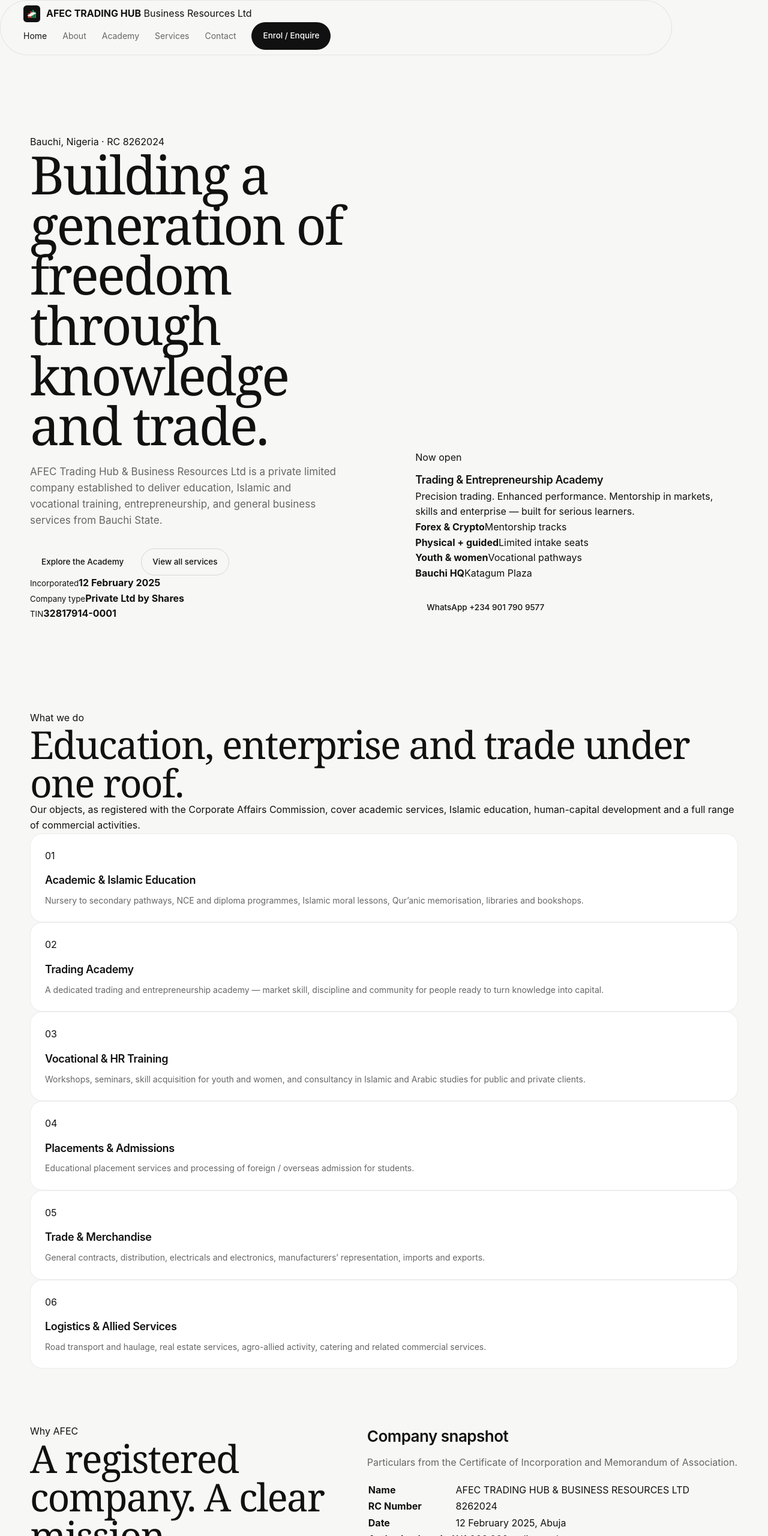
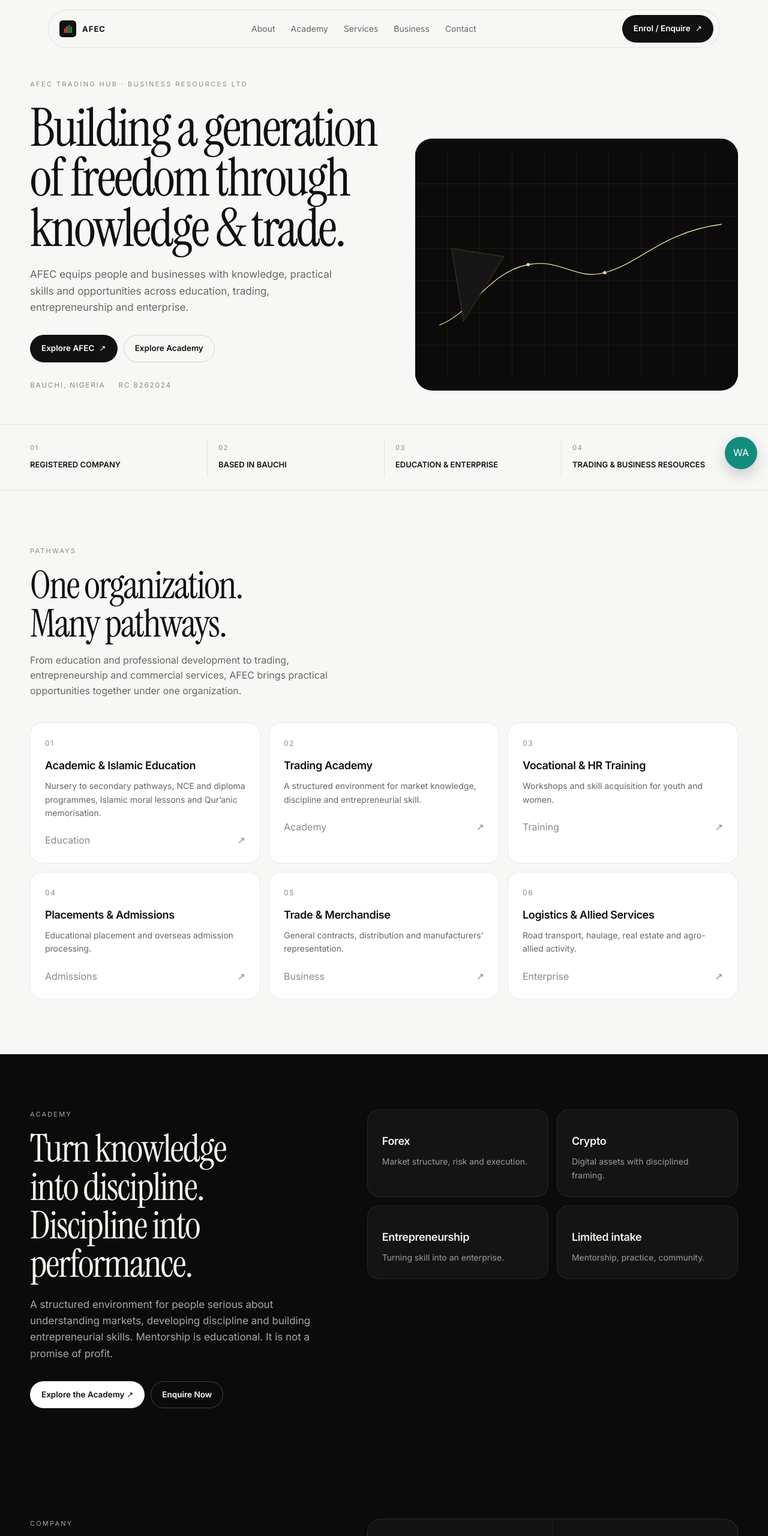
Before and after one commit to Quantikz/afec-trading-hub, a plain HTML site: page index.html in a window 1280 px wide. Shown: the top 2560 px of the page at 60% size. Drawn offline with Linux system fonts and the light colour scheme.

Commit message:
Redesign homepage to premium institutional layout

```diff
--- a/index.html
+++ b/index.html
@@ -2,163 +2,112 @@
 <html lang="en">
 <head>
   <meta charset="UTF-8" />
-  <meta name="viewport" content="width=device-width, initial-scale=1.0" />
-  <title>AFEC Trading Hub &amp; Business Resources Ltd</title>
-  <meta name="description" content="AFEC Trading Hub & Business Resources Ltd — education, Islamic studies, vocational training, and a trading & entrepreneurship academy in Bauchi, Nigeria." />
+  <meta name="viewport" content="width=device-width, initial-scale=1" />
+  <title>AFEC Trading Hub & Business Resources Ltd</title>
+  <meta name="description" content="Bauchi-based education, training, trading and business-resources company. Building a generation of freedom through knowledge and trade." />
   <link rel="preconnect" href="https://fonts.googleapis.com" />
   <link rel="preconnect" href="https://fonts.gstatic.com" crossorigin />
-  <link href="https://fonts.googleapis.com/css2?family=Outfit:wght@300;400;500;600;700&family=Playfair+Display:wght@500;600;700&display=swap" rel="stylesheet" />
-  <link rel="stylesheet" href="assets/css/style.css" />
-  <link rel="icon" href="assets/img/logo.svg" />
+  <link href="https://fonts.googleapis.com/css2?family=Instrument+Serif:ital@0;1&family=Inter:wght@400;500;600;700&display=swap" rel="stylesheet" />
+  <link rel="stylesheet" href="/assets/css/style.css" />
+  <link rel="icon" href="/assets/img/logo.svg" />
 </head>
 <body>
-  <header class="nav">
-    <div class="wrap nav-inner">
-      <a class="brand" href="index.html">
-        <img class="brand-mark" src="assets/img/logo.svg" alt="AFEC logo" />
-        <span class="brand-text">
-          <strong>AFEC TRADING HUB</strong>
-          <span>Business Resources Ltd</span>
-        </span>
-      </a>
+  <div class="nav-shell">
+    <div class="nav" id="nav">
+      <a class="brand" href="/"><svg class="brand-mark" viewBox="0 0 80 80" aria-hidden="true"><rect width="80" height="80" rx="16" fill="#111"/><rect x="22" y="38" width="8" height="22" fill="#c4453c"/><rect x="32" y="28" width="8" height="32" fill="#c4453c"/><rect x="42" y="22" width="8" height="38" fill="#1f8a4d"/><rect x="52" y="30" width="8" height="30" fill="#1f8a4d"/></svg><b>AFEC</b></a>
       <nav class="nav-links">
-        <a class="active" href="index.html">Home</a>
-        <a href="about.html">About</a>
-        <a href="academy.html">Academy</a>
-        <a href="services.html">Services</a>
-        <a href="contact.html">Contact</a>
-        <a class="nav-cta" href="contact.html">Enrol / Enquire</a>
+        <a href="/about">About</a><a href="/academy">Academy</a><a href="/services">Services</a><a href="/business">Business</a><a href="/contact">Contact</a>
       </nav>
-      <button class="menu-btn" aria-label="Menu">☰</button>
+      <a class="nav-cta" href="/contact">Enrol / Enquire <span class="arr">↗</span></a>
+      <button class="menu-btn" id="menuBtn" aria-label="Open menu">☰</button>
     </div>
-  </header>
-
+  </div>
+  <div class="drawer" id="drawer">
+    <div class="drawer-top"><b>AFEC</b><button class="menu-btn" id="closeBtn" aria-label="Close menu">✕</button></div>
+    <nav><a href="/">Home</a><a href="/about">About</a><a href="/academy">Academy</a><a href="/services">Services</a><a href="/business">Business Resources</a><a href="/contact">Contact</a></nav>
+    <div class="drawer-foot"><a class="btn btn-dark" href="/contact">Enrol / Enquire</a><a class="btn btn-ghost" href="https://wa.me/2349017909577">WhatsApp</a></div>
+  </div>
+  <main>
     <section class="hero">
       <div class="wrap hero-grid">
         <div>
-        <p class="kicker">Bauchi, Nigeria · RC 8262024</p>
-        <h1>Building a generation of <span class="gold">freedom</span> through knowledge and trade.</h1>
-        <p class="lead">AFEC Trading Hub &amp; Business Resources Ltd is a private limited company established to deliver education, Islamic and vocational training, entrepreneurship, and general business services from Bauchi State.</p>
+          <p class="eyebrow">AFEC TRADING HUB · BUSINESS RESOURCES LTD</p>
+          <h1>Building a generation<br>of freedom through<br>knowledge & trade.</h1>
+          <p class="lead">AFEC equips people and businesses with knowledge, practical skills and opportunities across education, trading, entrepreneurship and enterprise.</p>
           <div class="hero-actions">
-          <a class="btn btn-gold" href="academy.html">Explore the Academy</a>
-          <a class="btn btn-ghost" href="services.html">View all services</a>
+            <a class="btn btn-dark" href="/about">Explore AFEC <span class="arr">↗</span></a>
+            <a class="btn btn-ghost" href="/academy">Explore Academy</a>
           </div>
-        <div class="meta-row">
-          <div class="meta-item"><small>Incorporated</small><strong>12 February 2025</strong></div>
-          <div class="meta-item"><small>Company type</small><strong>Private Ltd by Shares</strong></div>
-          <div class="meta-item"><small>TIN</small><strong>32817914-0001</strong></div>
+          <div class="hero-meta"><span>Bauchi, Nigeria</span><span>RC 8262024</span></div>
         </div>
-      </div>
-      <aside class="hero-card">
-        <p class="kicker" style="margin-bottom:10px">Now open</p>
-        <h3>Trading &amp; Entrepreneurship Academy</h3>
-        <p>Precision trading. Enhanced performance. Mentorship in markets, skills and enterprise — built for serious learners.</p>
-        <div class="stat-grid">
-          <div class="stat"><b>Forex &amp; Crypto</b><span>Mentorship tracks</span></div>
-          <div class="stat"><b>Physical + guided</b><span>Limited intake seats</span></div>
-          <div class="stat"><b>Youth &amp; women</b><span>Vocational pathways</span></div>
-          <div class="stat"><b>Bauchi HQ</b><span>Katagum Plaza</span></div>
-        </div>
-        <div class="hero-actions" style="margin-top:22px">
-          <a class="btn btn-gold" href="https://wa.me/2349017909577" target="_blank" rel="noopener">WhatsApp +234 901 790 9577</a>
-        </div>
-      </aside>
-    </div>
-  </section>
-
-  <section>
-    <div class="wrap">
-      <div class="section-head">
-        <p class="kicker">What we do</p>
-        <h2>Education, enterprise and trade under one roof.</h2>
-        <p>Our objects, as registered with the Corporate Affairs Commission, cover academic services, Islamic education, human-capital development and a full range of commercial activities.</p>
-      </div>
-      <div class="cards">
-        <article class="card"><div class="icon">01</div><h3>Academic &amp; Islamic Education</h3><p>Nursery to secondary pathways, NCE and diploma programmes, Islamic moral lessons, Qur’anic memorisation, libraries and bookshops.</p></article>
-        <article class="card"><div class="icon">02</div><h3>Trading Academy</h3><p>A dedicated trading and entrepreneurship academy — market skill, discipline and community for people ready to turn knowledge into capital.</p></article>
-        <article class="card"><div class="icon">03</div><h3>Vocational &amp; HR Training</h3><p>Workshops, seminars, skill acquisition for youth and women, and consultancy in Islamic and Arabic studies for public and private clients.</p></article>
-        <article class="card"><div class="icon">04</div><h3>Placements &amp; Admissions</h3><p>Educational placement services and processing of foreign / overseas admission for students.</p></article>
-        <article class="card"><div class="icon">05</div><h3>Trade &amp; Merchandise</h3><p>General contracts, distribution, electricals and electronics, manufacturers’ representation, imports and exports.</p></article>
-        <article class="card"><div class="icon">06</div><h3>Logistics &amp; Allied Services</h3><p>Road transport and haulage, real estate services, agro-allied activity, catering and related commercial services.</p></article>
+        <div class="hero-visual" aria-hidden="true">
+          <svg viewBox="0 0 800 560" xmlns="http://www.w3.org/2000/svg"><rect width="800" height="560" fill="#0B0B0B"/><g fill="none" stroke="#B8893A" stroke-opacity=".35" stroke-width=".6"><path d="M0 80H800M0 160H800M0 240H800M0 320H800M0 400H800M0 480H800"/><path d="M80 0V560M160 0V560M240 0V560M320 0V560M400 0V560M480 0V560M560 0V560M640 0V560M720 0V560"/></g><path d="M60 430 C 140 400 180 300 280 280 C 360 264 400 320 470 300 C 560 276 610 200 760 180" fill="none" stroke="#E8D6A3" stroke-width="2"/><circle cx="280" cy="280" r="4" fill="#E8D6A3"/><circle cx="470" cy="300" r="4" fill="#E8D6A3"/><polygon points="120,420 220,260 90,240" fill="#161616" stroke="#B8893A" stroke-opacity=".5"/></svg>
         </div>
       </div>
     </section>
-
-  <section style="padding-top:0">
-    <div class="wrap split">
+    <div class="trust"><div class="wrap trust-grid">
+      <div class="trust-item"><small>01</small><b>REGISTERED COMPANY</b></div>
+      <div class="trust-item"><small>02</small><b>BASED IN BAUCHI</b></div>
+      <div class="trust-item"><small>03</small><b>EDUCATION & ENTERPRISE</b></div>
+      <div class="trust-item"><small>04</small><b>TRADING & BUSINESS RESOURCES</b></div>
+    </div></div>
+    <section><div class="wrap">
+      <p class="section-kicker">Pathways</p>
+      <h2>One organization.<br>Many pathways.</h2>
+      <p class="section-lead">From education and professional development to trading, entrepreneurship and commercial services, AFEC brings practical opportunities together under one organization.</p>
+      <div class="path-grid">
+        <a class="card" href="/services"><div class="num">01</div><h3>Academic & Islamic Education</h3><p>Nursery to secondary pathways, NCE and diploma programmes, Islamic moral lessons and Qur’anic memorisation.</p><div class="card-foot"><span>Education</span><span>↗</span></div></a>
+        <a class="card" href="/academy"><div class="num">02</div><h3>Trading Academy</h3><p>A structured environment for market knowledge, discipline and entrepreneurial skill.</p><div class="card-foot"><span>Academy</span><span>↗</span></div></a>
+        <a class="card" href="/services"><div class="num">03</div><h3>Vocational & HR Training</h3><p>Workshops and skill acquisition for youth and women.</p><div class="card-foot"><span>Training</span><span>↗</span></div></a>
+        <a class="card" href="/services"><div class="num">04</div><h3>Placements & Admissions</h3><p>Educational placement and overseas admission processing.</p><div class="card-foot"><span>Admissions</span><span>↗</span></div></a>
+        <a class="card" href="/business"><div class="num">05</div><h3>Trade & Merchandise</h3><p>General contracts, distribution and manufacturers’ representation.</p><div class="card-foot"><span>Business</span><span>↗</span></div></a>
+        <a class="card" href="/business"><div class="num">06</div><h3>Logistics & Allied Services</h3><p>Road transport, haulage, real estate and agro-allied activity.</p><div class="card-foot"><span>Enterprise</span><span>↗</span></div></a>
+      </div>
+    </div></section>
+    <section class="dark"><div class="wrap split">
       <div>
-        <p class="kicker">Why AFEC</p>
-        <h2>A registered company. A clear mission.</h2>
-        <p class="lead" style="margin-top:14px">We exist to equip people in Bauchi and beyond with knowledge that is useful — in the classroom, in faith, in skill and in the market.</p>
-        <ul class="list">
-          <li>CAC-certified private company limited by shares</li>
-          <li>Registered objects spanning education and commerce</li>
-          <li>Physical presence at Mustapha Katagum Plaza, Bauchi</li>
-          <li>Academy community focused on consistent performance</li>
-        </ul>
-        <div class="badge-row">
-          <span class="badge">CAMA 2020</span>
-          <span class="badge">RC 8262024</span>
-          <span class="badge">Private company</span>
+        <p class="section-kicker">Academy</p>
+        <h2>Turn knowledge<br>into discipline.<br>Discipline into<br>performance.</h2>
+        <p class="lead">A structured environment for people serious about understanding markets, developing discipline and building entrepreneurial skills. Mentorship is educational. It is not a promise of profit.</p>
+        <div class="hero-actions"><a class="btn btn-dark" href="/academy" style="background:#fff;color:#111">Explore the Academy ↗</a><a class="btn btn-ghost light" href="/contact">Enquire Now</a></div>
       </div>
+      <div class="path-grid" style="grid-template-columns:1fr 1fr">
+        <article class="card"><h3>Forex</h3><p>Market structure, risk and execution.</p></article>
+        <article class="card"><h3>Crypto</h3><p>Digital assets with disciplined framing.</p></article>
+        <article class="card"><h3>Entrepreneurship</h3><p>Turning skill into an enterprise.</p></article>
+        <article class="card"><h3>Limited intake</h3><p>Mentorship, practice, community.</p></article>
       </div>
-      <div class="panel">
-        <h3 style="font-family:var(--display);font-size:26px;margin-bottom:10px">Company snapshot</h3>
-        <p style="color:var(--muted);margin-bottom:18px">Particulars from the Certificate of Incorporation and Memorandum of Association.</p>
-        <table>
-          <tr><td><strong>Name</strong></td><td>AFEC TRADING HUB &amp; BUSINESS RESOURCES LTD</td></tr>
-          <tr><td><strong>RC Number</strong></td><td>8262024</td></tr>
-          <tr><td><strong>Date</strong></td><td>12 February 2025, Abuja</td></tr>
-          <tr><td><strong>Authorised capital</strong></td><td>₦1,000,000 ordinary shares</td></tr>
-          <tr><td><strong>Office</strong></td><td>114/115 Mustapha Katagum Plaza, Gidan Gona Road, Bauchi</td></tr>
-        </table>
+    </div></section>
+    <section class="dark"><div class="wrap split">
+      <div><p class="section-kicker">Company</p><h2>Built on a<br>real foundation.</h2><p class="lead">Particulars from the Certificate of Incorporation.</p><a class="btn btn-ghost light" href="/about">View company information</a></div>
+      <div class="dash">
+        <div><small>RC NUMBER</small><b>8262024</b></div>
+        <div><small>COMPANY TYPE</small><b>Private Ltd by Shares</b></div>
+        <div><small>INCORPORATED</small><b>12 February 2025</b></div>
+        <div><small>AUTHORISED CAPITAL</small><b>₦1,000,000</b></div>
+        <div style="grid-column:1/-1"><small>REGISTERED OFFICE</small><b>Mustapha Katagum Plaza, Gidan Gona Road, Bauchi</b></div>
       </div>
+    </div></section>
+    <section><div class="wrap">
+      <p class="section-kicker">FAQ</p><h2>Questions.</h2>
+      <div class="faq" style="margin-top:28px">
+        <details open><summary>What does AFEC offer?</summary><p>Education, Islamic and vocational training, a trading academy, placements, and registered commercial services.</p></details>
+        <details><summary>Where is AFEC located?</summary><p>No. 114/115 Mustapha Katagum Plaza, Gidan Gona Road, Bauchi, Bauchi State, Nigeria.</p></details>
+        <details><summary>How do I enrol?</summary><p>Use Enrol / Enquire or WhatsApp +234 901 790 9577. Verify payment instructions on a voice call.</p></details>
+        <details><summary>Do you offer physical training?</summary><p>Yes. Physical mentorship cycles have been run from Bauchi, with limited seats.</p></details>
       </div>
-  </section>
-
-  <section>
-    <div class="wrap" style="text-align:center">
-      <p class="kicker" style="justify-content:center">Next step</p>
-      <h2>Ready to train, enrol or partner?</h2>
-      <p class="lead" style="margin-inline:auto">Speak with the team about academy intake, school services, training or trade.</p>
-      <div class="hero-actions" style="justify-content:center">
-        <a class="btn btn-gold" href="contact.html">Send an enquiry</a>
-        <a class="btn btn-ghost" href="tel:+2348060117584">Call +234 806 011 7584</a>
+    </div></section>
+  </main>
+  <footer class="footer"><div class="wrap">
+    <div class="footer-top">
+      <div><div class="footer-brand">AFEC</div><p>Building a generation of freedom through knowledge & trade.</p></div>
+      <div><h4>COMPANY</h4><a href="/about">About</a><a href="/academy">Academy</a><a href="/services">Services</a><a href="/contact">Contact</a></div>
+      <div><h4>ACADEMY</h4><a href="/academy">Trading</a><a href="/academy/programs">Programs</a><a href="/academy/admissions">Admissions</a></div>
+      <div><h4>CONNECT</h4><a href="https://wa.me/2349017909577">WhatsApp</a><a href="tel:+2349017909577">+234 901 790 9577</a><a href="https://x.com/AfecTradeHub">X</a></div>
     </div>
-    </div>
-  </section>
-
-  <footer class="footer">
-    <div class="wrap">
-      <div class="footer-grid">
-        <div>
-          <h4>AFEC Trading Hub &amp; Business Resources Ltd</h4>
-          <p>Private company limited by shares. Education, training, trade and business resources.</p>
-        </div>
-        <div>
-          <h4>Explore</h4>
-          <a href="about.html">About the company</a>
-          <a href="academy.html">Academy</a>
-          <a href="services.html">Services</a>
-          <a href="contact.html">Contact</a>
-        </div>
-        <div>
-          <h4>Contact</h4>
-          <a href="tel:+2349017909577">+234 901 790 9577</a>
-          <a href="tel:+2348060117584">+234 806 011 7584</a>
-          <a href="https://x.com/AfecTradeHub" target="_blank" rel="noopener">@AfecTradeHub</a>
-        </div>
-        <div>
-          <h4>Registered office</h4>
-          <p>No. 114/115, Mustapha Katagum Plaza, Gidan Gona Road, Bauchi, Bauchi State, Nigeria.</p>
-        </div>
-      </div>
-      <div class="legal">
-        <span>© 2025 AFEC Trading Hub &amp; Business Resources Ltd. All rights reserved.</span>
-        <span>RC 8262024 · TIN 32817914-0001</span>
-      </div>
-    </div>
-  </footer>
-  <script src="assets/js/main.js"></script>
+    <div class="footer-bot"><span>© 2025 AFEC Trading Hub & Business Resources Ltd</span><span>RC 8262024</span></div>
+  </div></footer>
+  <a class="wa-fab" href="https://wa.me/2349017909577" aria-label="Chat on WhatsApp">WA</a>
+  <script src="/assets/js/main.js"></script>
 </body>
 </html>
```
Lines whose indentation alone changed are shown as unchanged.
